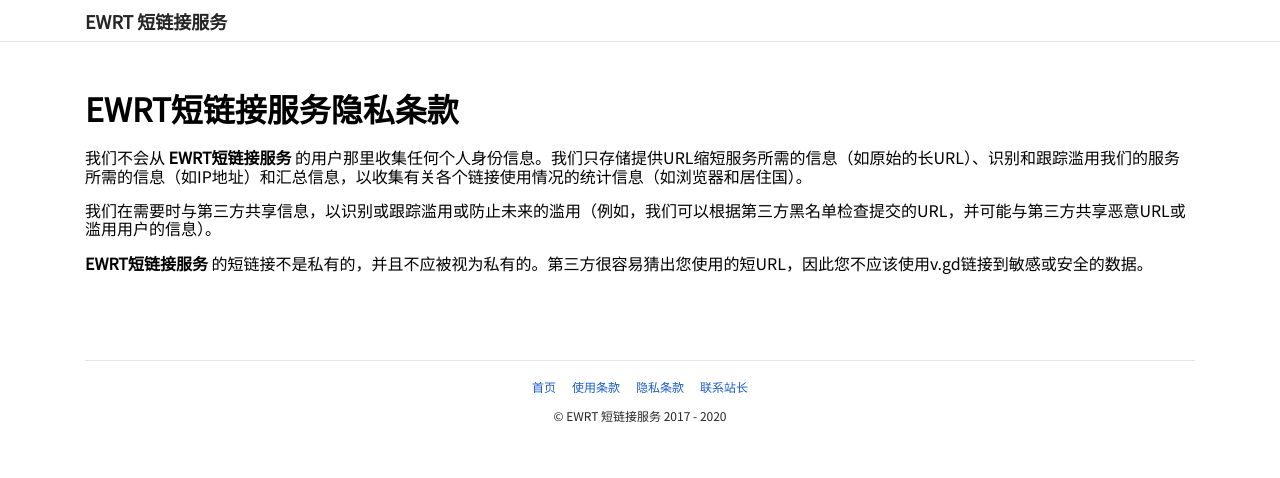
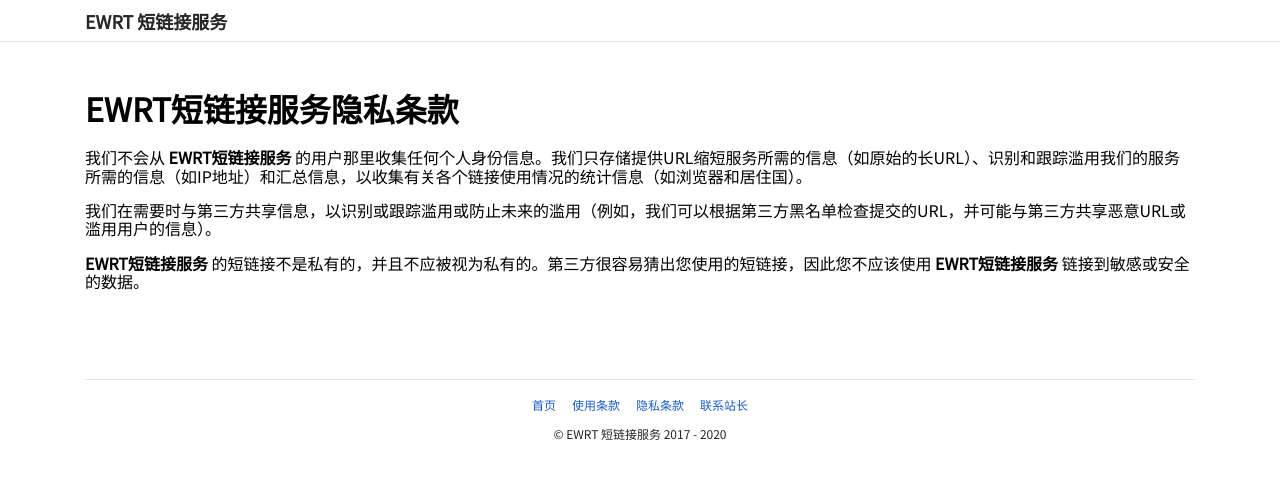
Before and after one commit to susc/LinkSystem-Frontend, a Nuxt app: page /privacy in a window 1280 px wide. Shown: the top 478 px of the page. Built offline with nearby package versions, Linux system fonts and the light colour scheme.

Commit message:
Update Privacy

```diff
--- a/pages/privacy.vue
+++ b/pages/privacy.vue
@@ -10,7 +10,9 @@
             <p>我们在需要时与第三方共享信息，以识别或跟踪滥用或防止未来的滥用（例如，我们可以根据第三方黑名单检查提交的URL，并可能与第三方共享恶意URL或滥用用户的信息）。</p>
             <p>
                 <b>EWRT短链接服务</b>
-                的短链接不是私有的，并且不应被视为私有的。第三方很容易猜出您使用的短URL，因此您不应该使用v.gd链接到敏感或安全的数据。
+                的短链接不是私有的，并且不应被视为私有的。第三方很容易猜出您使用的短链接，因此您不应该使用
+                <b>EWRT短链接服务</b>
+                链接到敏感或安全的数据。
             </p>
         </div>
     </div>
```
